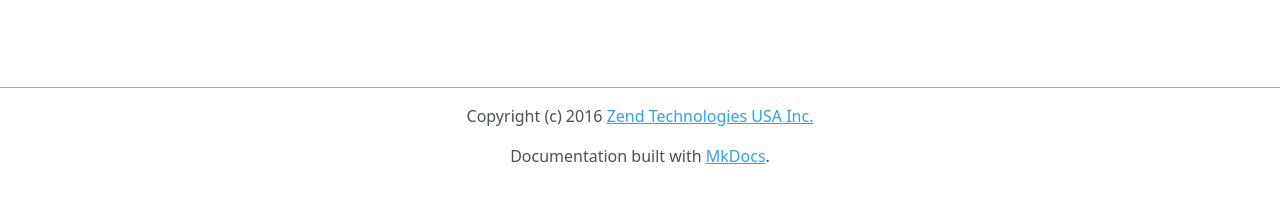
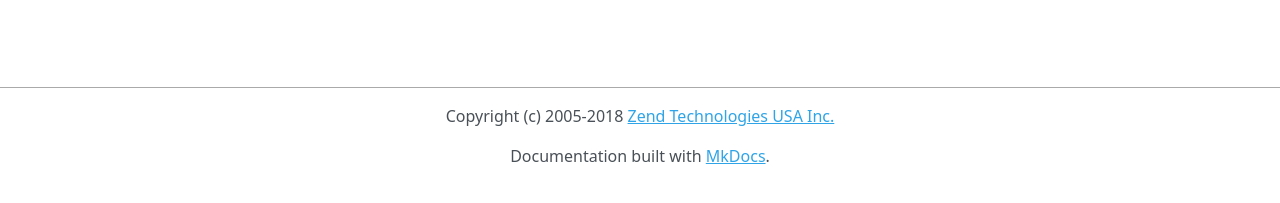
Before and after one commit to zendframework/zend-hydrator, an MkDocs documentation site: the page built from docs/book/index.md, in a window 1280 px wide. Shown: the part 419-622 px from the top of the page. Built offline with MkDocs 1.6.1, drawn with Linux system fonts in a browser that asks for light colours; nearby versions of some CDN libraries; old or Windows-style settings are respelled for this version of MkDocs.

Commit message:
Updated mkdocs.yml
- copyright year range
- https link to zend.com

```diff
--- a/mkdocs.yml
+++ b/mkdocs.yml
@@ -15,4 +15,4 @@ pages:
 site_name: zend-hydrator
 site_description: zend-hydrator
 repo_url: 'https://github.com/zendframework/zend-hydrator'
-copyright: 'Copyright (c) 2016 <a href="http://www.zend.com/">Zend Technologies USA Inc.</a>'
+copyright: 'Copyright (c) 2005-2018 <a href="http://www.zend.com/">Zend Technologies USA Inc.</a>'
```
